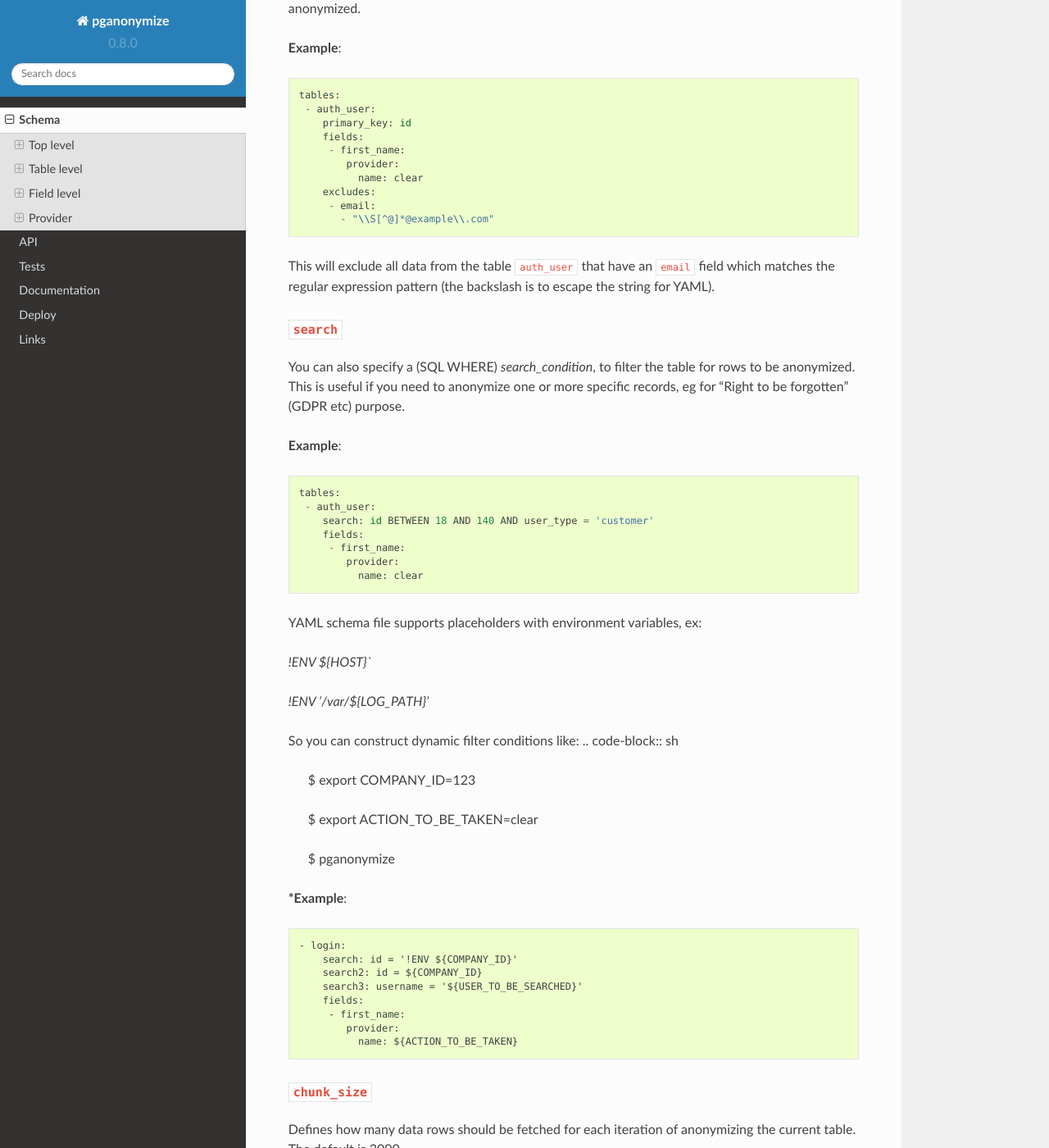
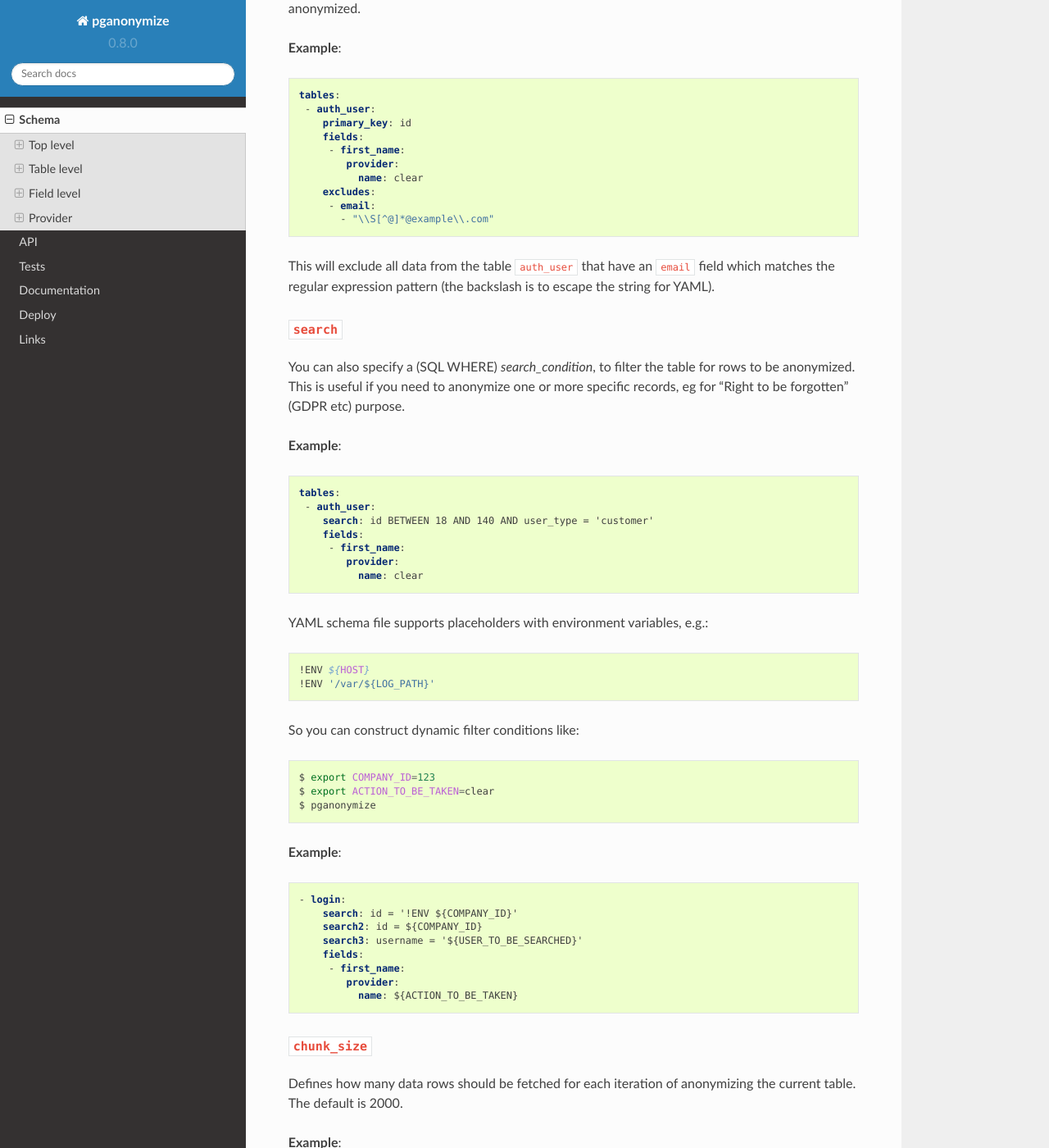
Before and after one commit to rheinwerk-verlag/pganonymize, a Sphinx documentation site: the page built from docs/schema.rst, in a window 1280 px wide and 1400 px high, scrolled down 1871 px. Shown: the whole window at 82% size. Built offline with Sphinx 7.4.7 and the Read the Docs theme 2.0.0, drawn with Linux system fonts in a browser that asks for light colours; some of the changed text lies outside the part shown.

Commit message:
Updated the schema documentation

```diff
--- a/docs/schema.rst
+++ b/docs/schema.rst
@@ -12,7 +12,9 @@
 On the top level a list of tables can be defined with the ``tables`` keyword. This will define
 which tables should be anonymized.
 
-**Example**::
+**Example**:
+
+.. code-block:: yaml
 
     tables:
      - table_a:
@@ -30,7 +32,9 @@
 You can also specify a list of tables that should be cleared instead of anonymized with the  `truncated` key. This is
 useful if you don't need the table data for development purposes or the reduce the size of the database dump.
 
-**Example**::
+**Example**:
+
+.. code-block:: yaml
 
     truncate:
      - django_session
@@ -47,7 +51,9 @@
 
 Defines the name of the primary key field for the current table. The default is ``id``.
 
-**Example**::
+**Example**:
+
+.. code-block:: yaml
 
     tables:
      - my_table:
@@ -61,7 +67,9 @@
 anonymization process. Each field entry has its own ``provider`` that defines how the field should
 be treated.
 
-**Example**::
+**Example**:
+
+.. code-block:: yaml
 
     tables:
      - auth_user:
@@ -82,7 +90,9 @@
 For each table you can also specify a list of ``excludes``. Each entry has to be a field name which contains
 a list of exclude patterns. If one of these patterns matches, the whole table row won't be anonymized.
 
-**Example**::
+**Example**:
+
+.. code-block:: yaml
 
     tables:
      - auth_user:
@@ -104,7 +114,9 @@
 You can also specify a (SQL WHERE) `search_condition`, to filter the table for rows to be anonymized.
 This is useful if you need to anonymize one or more specific records, eg for "Right to be forgotten" (GDPR etc) purpose.
 
-**Example**::
+**Example**:
+
+.. code-block:: yaml
 
     tables:
      - auth_user:
@@ -114,23 +126,24 @@
             provider:
               name: clear
 
-YAML schema file supports placeholders with environment variables, ex:
+YAML schema file supports placeholders with environment variables, e.g.:
 
-`!ENV ${HOST}``
+.. code-block:: bash
 
-`!ENV '/var/${LOG_PATH}'`
+    !ENV ${HOST}
+    !ENV '/var/${LOG_PATH}'
 
 So you can construct dynamic filter conditions like:
-.. code-block:: sh
+
+.. code-block:: bash
 
     $ export COMPANY_ID=123
-
     $ export ACTION_TO_BE_TAKEN=clear
-
     $ pganonymize
 
+**Example**:
 
-***Example**::
+.. code-block:: yaml
 
     - login:
         search: id = '!ENV ${COMPANY_ID}'
@@ -146,7 +159,9 @@
 
 Defines how many data rows should be fetched for each iteration of anonymizing the current table. The default is 2000.
 
-**Example**::
+**Example**:
+
+.. code-block:: yaml
 
     tables:
      - auth_user:
@@ -163,7 +178,9 @@
 level which provider should be used to alter the specific field. The reference a provider you will have can use the
 ``name`` attribute.
 
-**Example**::
+**Example**:
+
+.. code-block:: yaml
 
     tables:
      - auth_user:
@@ -181,7 +198,9 @@
 
 This argument will append a value at the end of the altered value:
 
-**Example usage**::
+**Example usage**:
+
+.. code-block:: yaml
 
     tables:
      - auth_user:
@@ -205,7 +224,9 @@
 
 * ``values``: All list of values
 
-**Example usage**::
+**Example usage**:
+
+.. code-block:: yaml
 
     tables:
      - auth_user:
@@ -228,7 +249,9 @@
 .. note::
    But remember, that you can set fields to ``null`` only if the database field allows null values.
 
-**Example usage**::
+**Example usage**:
+
+.. code-block:: yaml
 
     tables:
      - auth_user:
@@ -253,7 +276,9 @@
    Please note: using the ``Faker`` library will generate randomly generated data for each data row
    within a table. This will dramatically slow down the anonymization process.
 
-**Example usage**::
+**Example usage**:
+
+.. code-block:: yaml
 
     tables:
      - auth_user:
@@ -273,7 +298,9 @@
 
 This provider will replace each character with a static sign.
 
-**Example usage**::
+**Example usage**:
+
+.. code-block:: yaml
 
     tables:
      - auth_user:
@@ -294,7 +321,9 @@
 
 This provider will hash the given field value with the MD5 algorithm.
 
-**Example usage**::
+**Example usage**:
+
+.. code-block:: yaml
 
     tables:
      - auth_user:
@@ -312,7 +341,9 @@
 
 * ``value``: The value to set
 
-**Example usage**::
+**Example usage**:
+
+.. code-block:: yaml
 
     tables:
      - auth_user:
@@ -322,7 +353,9 @@
               name: set
               value: "Foo"
 
-The value can also be a dictionary for JSONB columns::
+The value can also be a dictionary for JSONB columns:
+
+.. code-block:: yaml
 
     tables:
      - auth_user:
@@ -344,7 +377,9 @@
    The provider will only generate `native UUIDs`_. If you want to use UUIDs for character based columns, use
    ``fake.uuid4`` instead.
 
-**Example usage**::
+**Example usage**:
+
+.. code-block:: yaml
 
     tables:
      - auth_user:
```
